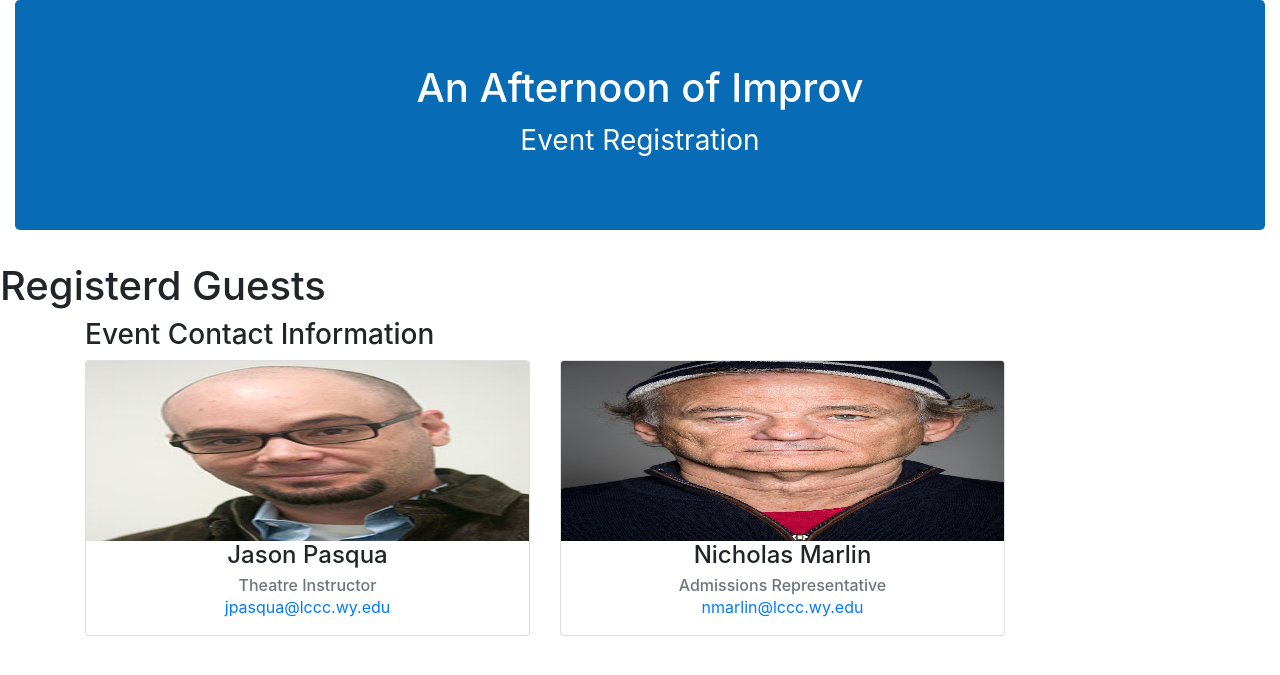
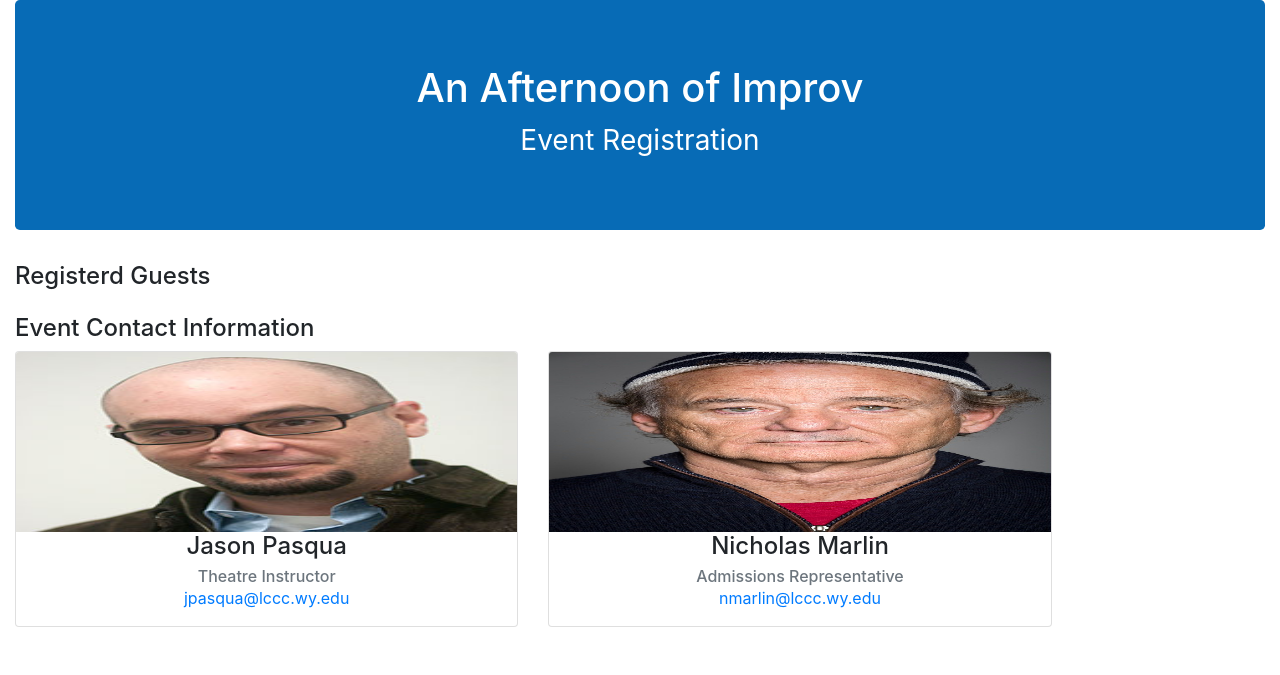
Before and after one commit to xmarnic/improv_registration, a Python web app: template templates/show_guests.html in a window 1280 px wide. Shown: the top 675 px of the page. Run offline with Jinja, Linux system fonts and the light colour scheme; the template is opened without the code that fills it, so the values that code supplies are empty; some libraries are stand-ins or nearby versions.

Commit message:
Use container-fluid.

```diff
--- a/templates/layout.html
+++ b/templates/layout.html
@@ -29,10 +29,10 @@
         {% block body %}{% endblock %}
 
         <!-- footer -->
-        <div class="container">
+        <div class="container-fluid">
             <div class="row">
-                <div class="col-sm-12">
-                    <h3>Event Contact Information</h3>
+                <div class="col-sm-12 contact_info">
+                    <h4>Event Contact Information</h4>
                 </div>
             </div>
             <div class="row">
--- a/templates/reg_form.html
+++ b/templates/reg_form.html
@@ -1,7 +1,7 @@
 {% extends "layout.html" %}
 {% block body %}
 <!-- Registration form -->
-<div class="container">
+<div class="container-fluid">
     <div class="row">
         <div class="col-sm-12">
             <form action="{{ url_for('register') }}" method="post" class="form-horizontal">
--- a/templates/show_guests.html
+++ b/templates/show_guests.html
@@ -1,9 +1,15 @@
 {% extends "layout.html" %}
 {% block body %}
-    <h1>Registerd Guests</h1>
-    <ul class="list-group">
-        {% for guest in guests %}
-            <li class="list-group-item">{{ guest.first_name }} {{ guest.last_name }}: {{guest.email_address }}</li>
-        {% endfor %}
-    </ul>
+<div class="container-fluid">
+    <div class="row">
+        <div class="col-sm-12">
+            <h4>Registerd Guests</h4>
+            <ul class="list-group">
+                {% for guest in guests %}
+                    <li class="list-group-item">{{ guest.first_name }} {{ guest.last_name }}: {{guest.email_address }}</li>
+                {% endfor %}
+            </ul>
+        </div>
+    </div>
+</div>
 {% endblock %}
```
